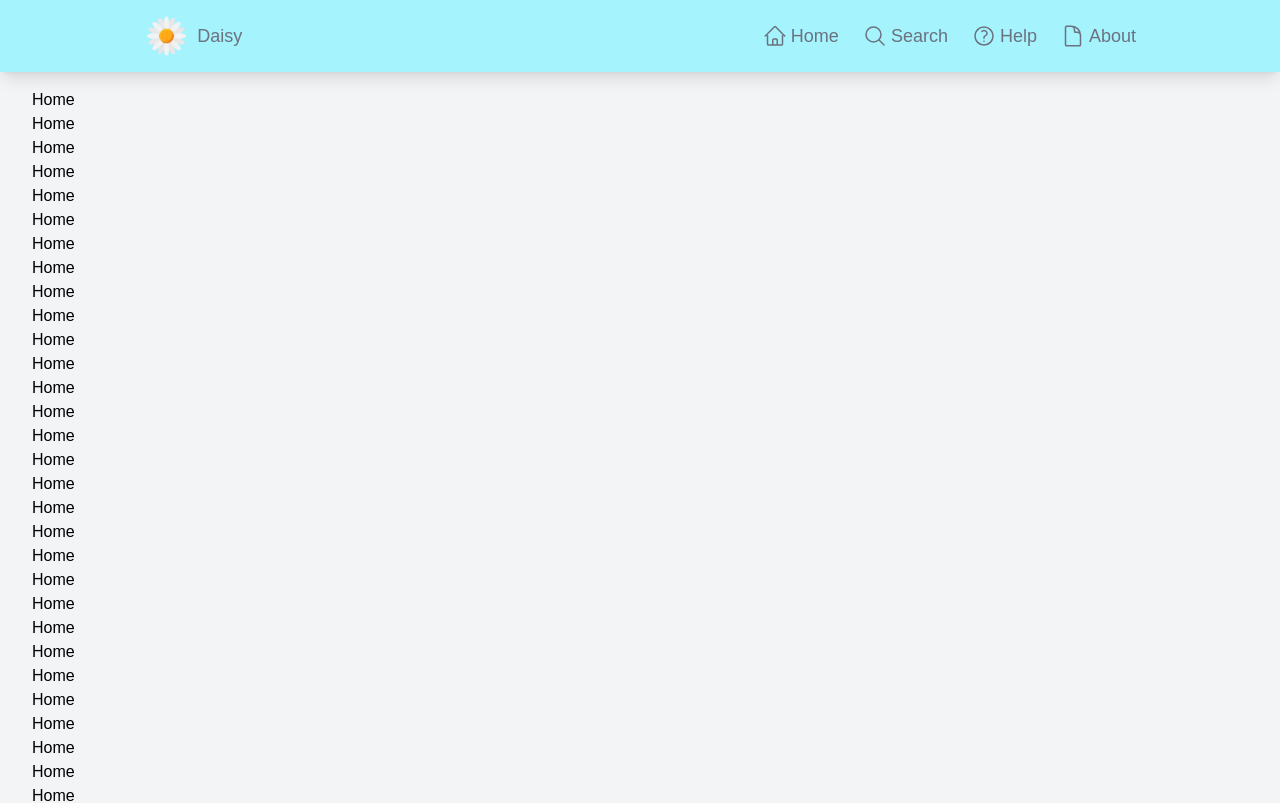
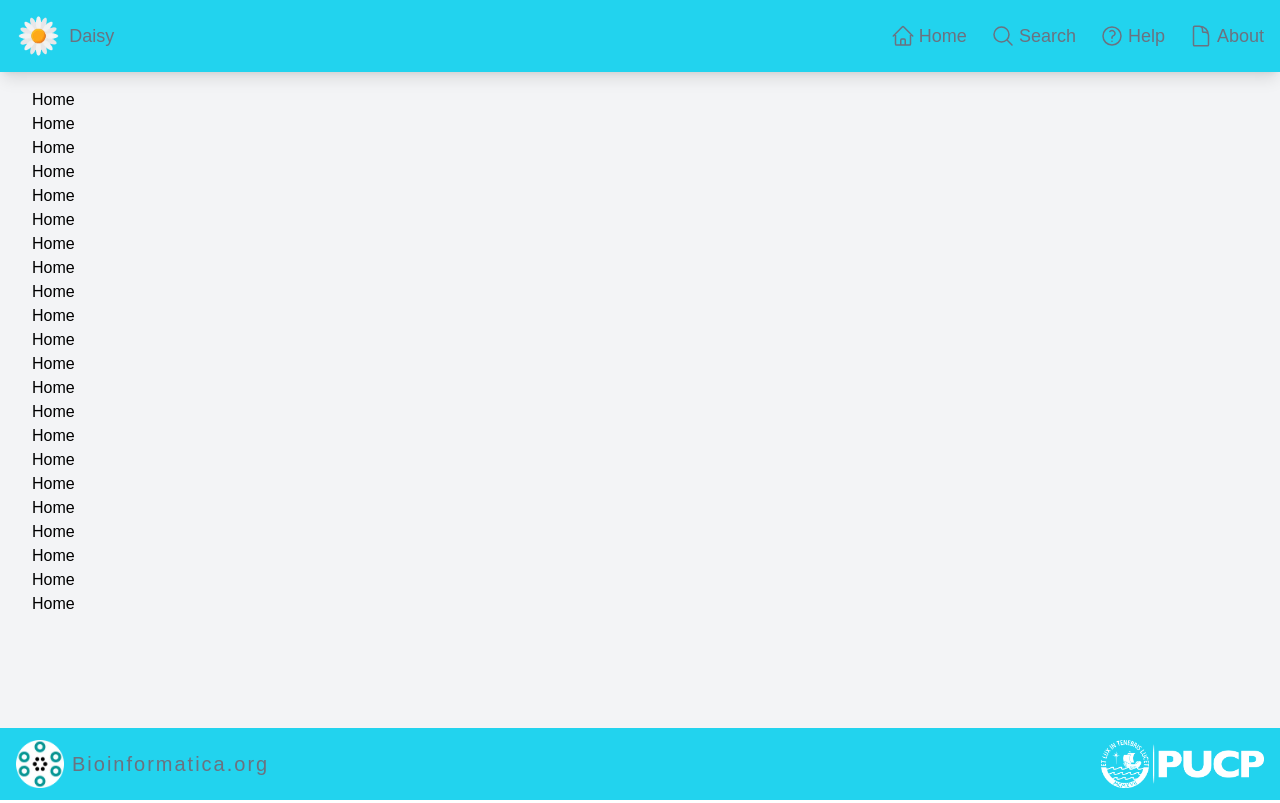
Before and after one commit to iKurito/daisy-web, a React (Vite) app: page /home in a window 1280 px wide. Shown: the top 803 px of the page. Built offline with nearby package versions, Linux system fonts and the light colour scheme.

Commit message:
feat: add footer

```diff
--- /dev/null
+++ b/src/components/Footer/Footer.tsx
@@ -0,0 +1,27 @@
+import { Link } from 'react-router-dom';
+
+export function Footer() {
+  return (
+    <footer className="absolute bottom-0 w-full bg-cyan-400">
+      <div className="max-w-7xl mx-auto px-4 py-3 flex justify-between items-center">
+        <Link
+          to="https://bioinformatica.org"
+          target="_blank"
+          className="flex items-center gap-2"
+        >
+          <img
+            src="/assets/img/bioinformatica_logo.webp"
+            alt="Bioinformatica"
+            className="h-12"
+          />
+          <span className="text-gray-500 text-base sm:text-xl tracking-widest">
+            Bioinformatica.org
+          </span>
+        </Link>
+        <Link to="https://www.pucp.edu.pe" target="_blank">
+          <img src="/assets/img/pucp_logo.webp" alt="PUCP" className="h-12" />
+        </Link>
+      </div>
+    </footer>
+  );
+}
--- a/src/components/Layout/Layout.tsx
+++ b/src/components/Layout/Layout.tsx
@@ -1,16 +1,15 @@
 import { Outlet } from 'react-router-dom';
 import { Navbar } from '../Navbar/Navbar';
+import { Footer } from '../Footer/Footer';
 
 export function Layout() {
   return (
-    <>
+    <div className="min-h-screen relative overflow-hidden">
       <Navbar />
-      <main className="px-4 md:px-8 py-4 bg-gray-100 dark:bg-dark-secondary justify-center">
+      <main className="px-4 md:px-8 py-4 bg-gray-100 dark:bg-dark-secondary justify-center min-h-[calc(100vh_-_100px)]">
         <Outlet />
       </main>
-      <footer>
-        <h1>Footer</h1>
-      </footer>
-    </>
+      <Footer />
+    </div>
   );
 }
--- a/src/components/Navbar/Navbar.tsx
+++ b/src/components/Navbar/Navbar.tsx
@@ -7,14 +7,14 @@ export function Navbar() {
   const [toggle, setToggle] = useState<boolean>(false);
 
   return (
-    <nav className="sticky top-0 z-50 shadow-lg bg-cyan-200">
-      <div className="max-w-5xl mx-auto px-4 py-3 flex justify-between items-center">
+    <nav className="sticky top-0 z-50 shadow-lg bg-cyan-400">
+      <div className="max-w-7xl mx-auto px-4 py-3 flex justify-between items-center">
         <ul className="flex">
           <li>
             <Link to={PublicRoutes.HOME} className="flex items-center gap-2">
               <img
                 src="/assets/img/daisy_logo.webp"
-                alt="logo"
+                alt="Daisy"
                 className="h-12"
               />
               <span className="text-gray-500 text-base sm:text-lg">Daisy</span>
--- a/src/pages/Home/HomePage.tsx
+++ b/src/pages/Home/HomePage.tsx
@@ -1,30 +1,6 @@
 function HomePage() {
   return (
-    <div>
-      <h1>Home</h1>
-      <h1>Home</h1>
-      <h1>Home</h1>
-      <h1>Home</h1>
-      <h1>Home</h1>
-      <h1>Home</h1>
-      <h1>Home</h1>
-      <h1>Home</h1>
-      <h1>Home</h1>
-      <h1>Home</h1>
-      <h1>Home</h1>
-      <h1>Home</h1>
-      <h1>Home</h1>
-      <h1>Home</h1>
-      <h1>Home</h1>
-      <h1>Home</h1>
-      <h1>Home</h1>
-      <h1>Home</h1>
-      <h1>Home</h1>
-      <h1>Home</h1>
-      <h1>Home</h1>
-      <h1>Home</h1>
-      <h1>Home</h1>
-      <h1>Home</h1>
+    <div className="min-h-full bg">
       <h1>Home</h1>
       <h1>Home</h1>
       <h1>Home</h1>
```
Also changed, not shown: public/assets/img/bioinformatica_logo.webp (added), public/assets/img/pucp_logo.webp (added).
